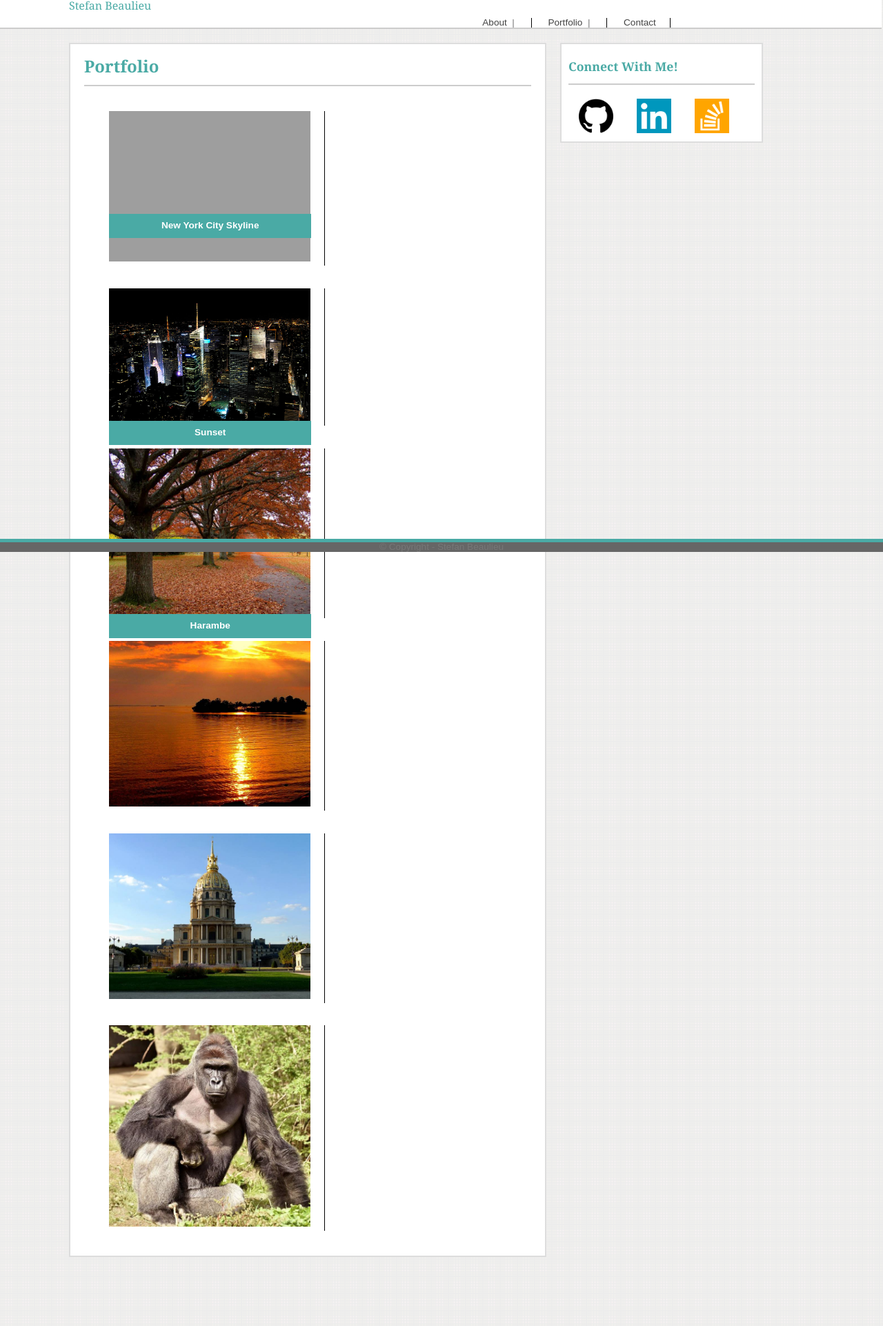
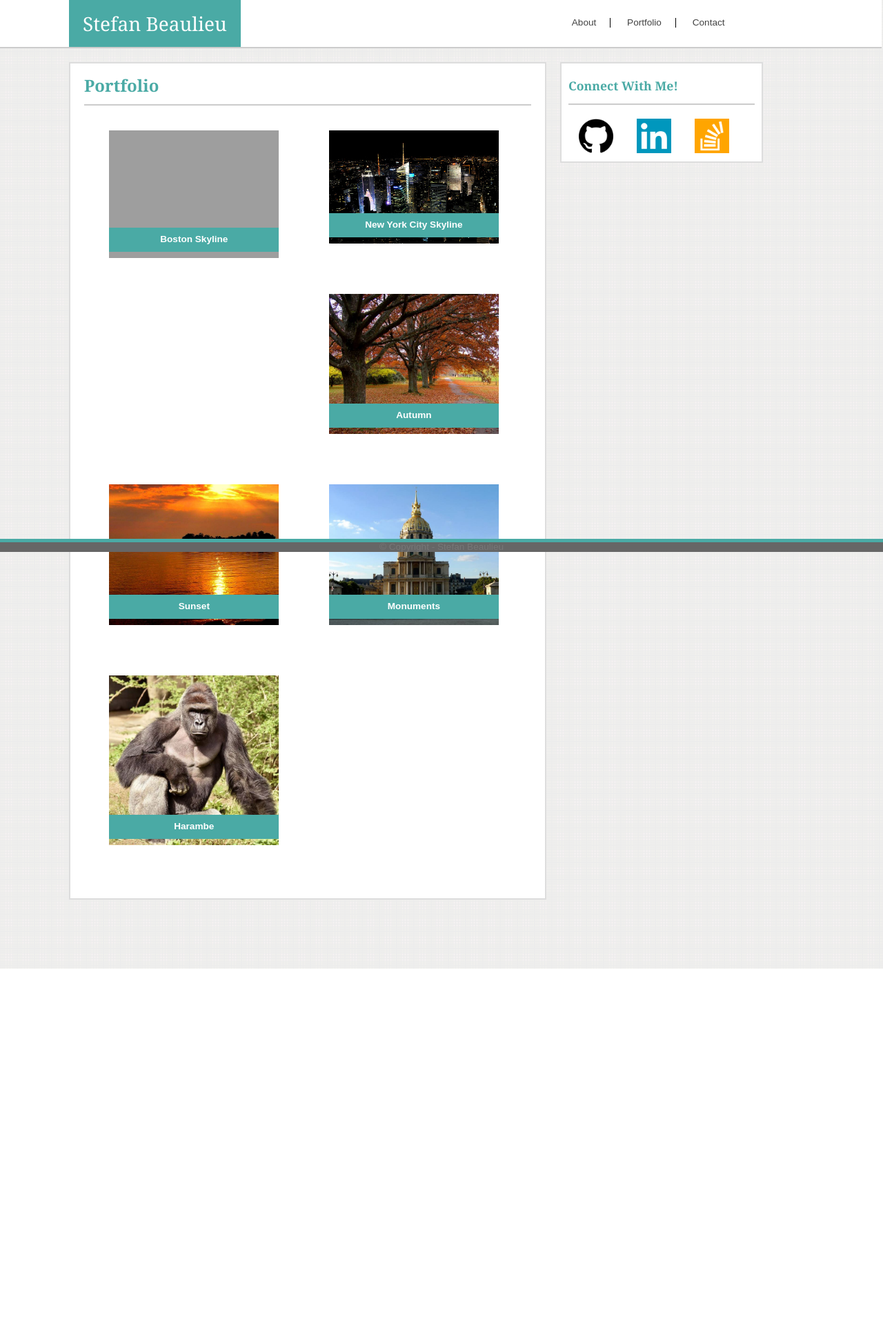
Before and after one commit to stefanbeaulieu/Responsive-Portfolio, a PHP site: page /portfolio.html in a window 1280 px wide. Shown: the whole page at 69% size. After the commit the page ends 1404 px from the top, so only its background shows below. Run offline with PHP 8.4, Linux system fonts and the light colour scheme; grey boxes are pictures that could not be loaded.

Commit message:
Portfolio Formatting Version 1

```diff
--- a/assets/css/style.css
+++ b/assets/css/style.css
@@ -207,13 +207,13 @@ PAGE: PORTFOLIO
 
 #gallery li {
 	float: left;
-	width: 45%;
+	width: 38%;
 	margin: 2.5%;
+	border: 0;
 }
 
 .boston_tag {
-	position: absolute;
-	top: 310px;
+	position: relative;
 	background-color: #4aaaa5;
 	width: 293px;
 	height: 30px;
@@ -224,8 +224,7 @@ PAGE: PORTFOLIO
 }
 
 .nyc_tag {
-	position: absolute;
-	top: 310px;
+	position: relative;
 	background-color: #4aaaa5;
 	width: 293px;
 	height: 30px;
@@ -236,8 +235,7 @@ PAGE: PORTFOLIO
 }
 
 .autumn_tag {
-	position: absolute;
-	top: 610px;
+	position: relative;
 	background-color: #4aaaa5;
 	width: 293px;
 	height: 30px;
@@ -248,8 +246,7 @@ PAGE: PORTFOLIO
 }
 
 .sunset_tag {
-	position: absolute;
-	top: 610px;
+	position: relative;
 	background-color: #4aaaa5;
 	width: 293px;
 	height: 30px;
@@ -260,8 +257,7 @@ PAGE: PORTFOLIO
 }
 
 .monuments_tag {
-	position: absolute;
-	top: 890px;
+	position: relative;
 	background-color: #4aaaa5;
 	width: 293px;
 	height: 30px;
@@ -272,8 +268,7 @@ PAGE: PORTFOLIO
 }
 
 .harambe_tag {
-	position: absolute;
-	top: 890px;
+	position: relative;
 	background-color: #4aaaa5;
 	width: 293px;
 	height: 30px;
@@ -283,6 +278,10 @@ PAGE: PORTFOLIO
 	font-weight: bold;
 }
 
+.box-1 {
+  top: -50px;
+	width: auto;
+}
 
 
 /*********************************
@@ -676,7 +675,7 @@ RESPONSIVE DESIGN - 640px
 	}
 
 	.right-menu {
-		width: 260px;
+		width: 320px;
 		background-color: #fff;
 		border: 2px solid #ddd;
 		margin: 20px 0 100px 10px;
--- a/index.html
+++ b/index.html
@@ -64,7 +64,6 @@
 			<h2 class="sub_heading_2">Connect With Me!</h2>
 		</div>
 
-
 	<!-- Thumbnails for Images-->
 
 		<a href="https://github.com/stefanbeaulieu" target="_blank"><img src="assets/images/github_thumb.png" alt="GitHub Thumb" class="thumb" /></a>
--- a/portfolio.html
+++ b/portfolio.html
@@ -13,15 +13,15 @@
 
 	<header>
 		<section class="main_heading">
-			<h1>Stefan Beaulieu</h1>
+			<h1 class="heading">Stefan Beaulieu</h1>
 		</section>
 
 	<!---   Header Links   -->
 		<section class="main_menu">
 			<ul>
-				<li><a href="index.html">About</a>&nbsp; |&nbsp;</li>
-				<li><a href="portfolio.html">Portfolio</a>&nbsp; |&nbsp;</li>
-				<li><a href="contact.html">Contact</a></li>
+				<li><a href="index.html">About</a></li>
+				<li><a href="portfolio.html">Portfolio</a></li>
+				<li class="no-border"><a href="contact.html">Contact</a></li>
 			</ul>
 		</section>
 	</header>
@@ -41,7 +41,7 @@
 					<li>
 						<a href="assets/images/boston_skyline.jpg">
 							<img src="assets/images/boston_skyline.jpg" alt="Boston Skyline">
-							<div class="boston_tag">
+							<div class="boston_tag box-1">
 									<p>Boston Skyline</p>
 							</div>
 						</a>
@@ -53,7 +53,7 @@
 					<li>
 						<a href="assets/images/nyc_skyline.jpg">
 							<img src="assets/images/nyc_skyline.jpg" alt="nyc_skyline">
-							<div class="nyc_tag">
+							<div class="nyc_tag box-1">
 								<p>New York City Skyline</p>
 							</div>
 						</a>
@@ -65,7 +65,7 @@
 					<li>
 						<a href="assets/images/autumn.jpg">
 							<img src="assets/images/autumn.jpg" alt="Autumn Trees">
-							<div class="autumn_tag">
+							<div class="autumn_tag box-1">
 								<p>Autumn</p>
 							</div>
 						</a>
@@ -77,7 +77,7 @@
 					<li>
 					<a href="assets/images/sunset.jpg">
 						<img src="assets/images/sunset.jpg" alt="Sunset">
-							<div class="sunset_tag">
+							<div class="sunset_tag box-1">
 								<p>Sunset</p>
 							</div>
 						</a>
@@ -89,7 +89,7 @@
 					<li>
 					<a href="assets/images/monuments.jpg">
 						<img src="assets/images/monuments.jpg" alt="Mounments">
-							<div class="monuments_tag">
+							<div class="monuments_tag box-1">
 								<p>Monuments</p>
 							</div>
 						</a>
@@ -101,7 +101,7 @@
 					<li>
 					<a href="assets/images/harambe.jpg">
 						<img src="assets/images/harambe.jpg" alt="Harambe">
-							<div class="harambe_tag">
+							<div class="harambe_tag box-1">
 								<p>Harambe</p>
 							</div>
 						</a>
```
Also changed, not shown: contact.html (+5 -4 lines).
